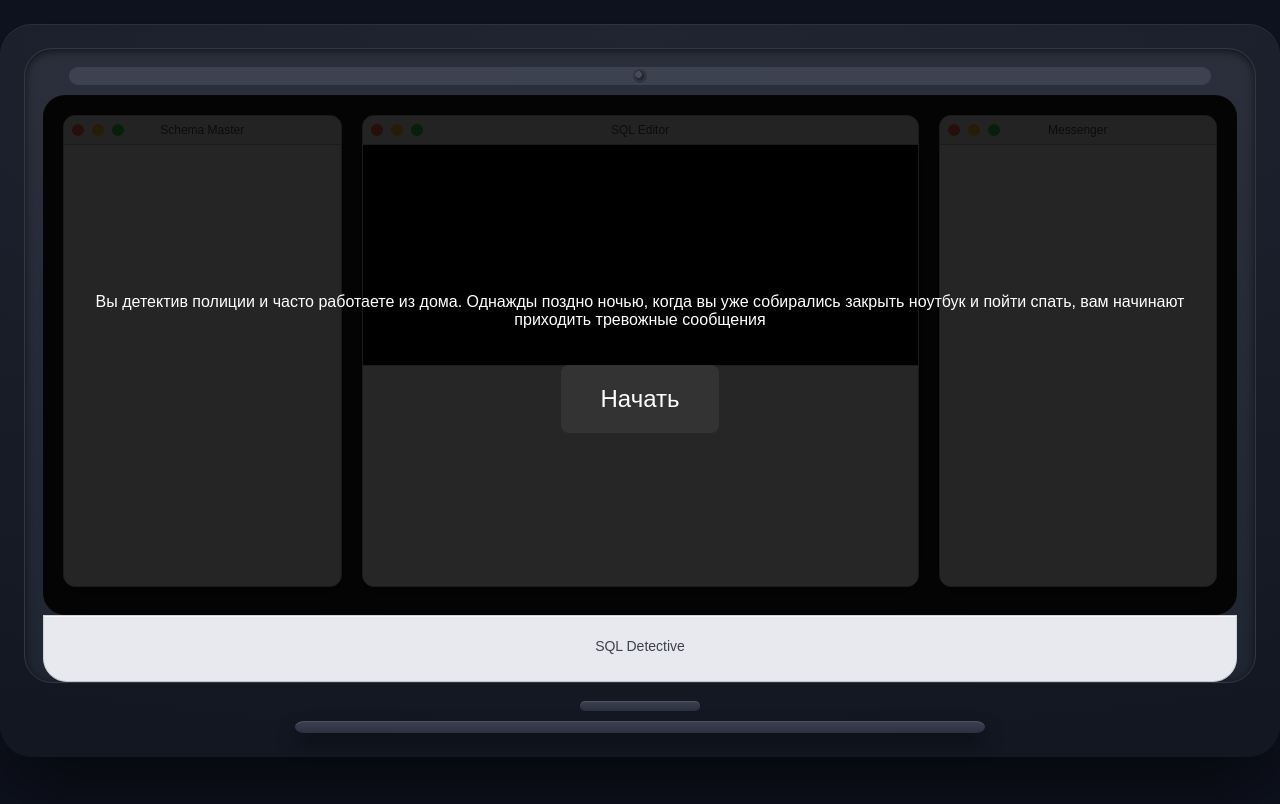
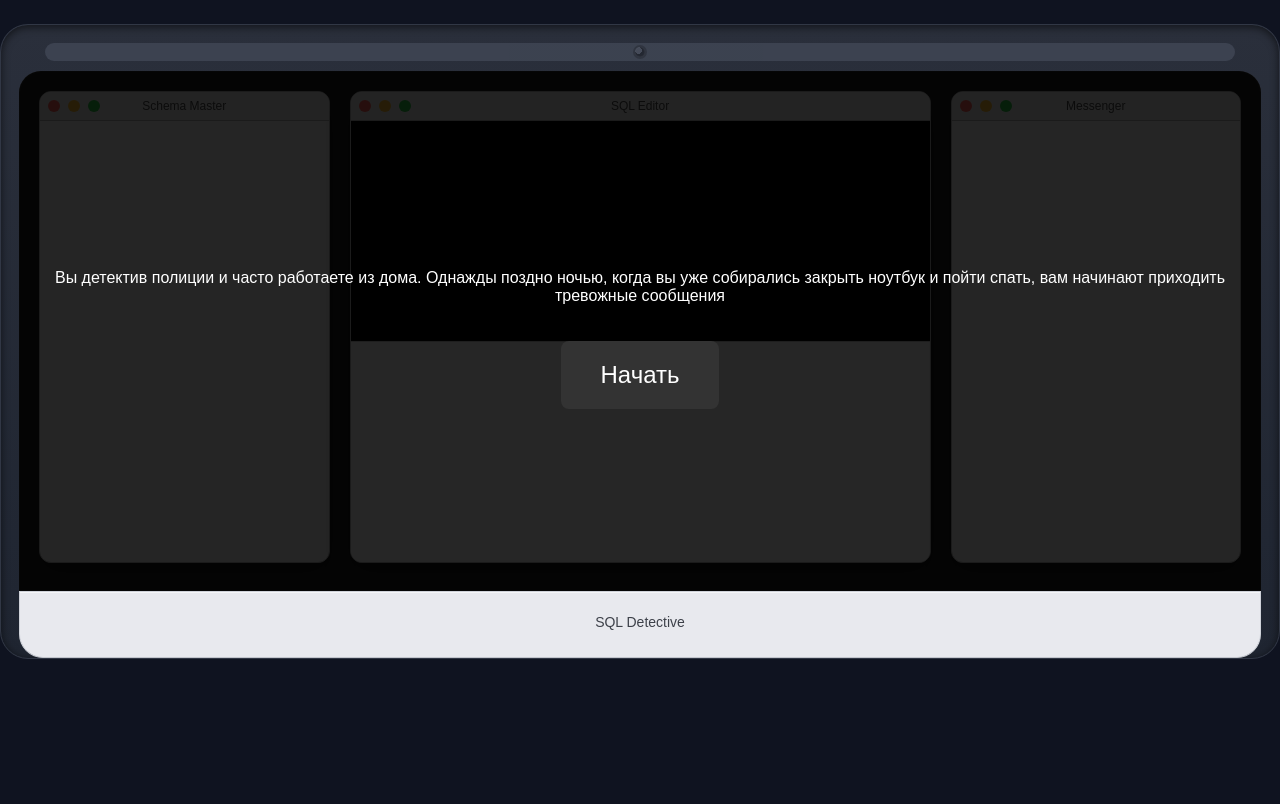
Before and after one commit to senatorous/detective-sql, a website built with Vite: page index.html in a window 1280 px wide. Built offline with nearby package versions, Linux system fonts and the light colour scheme; files whose address does not match are found by name.

Commit message:
Adjust monitor frame and stand layout

```diff
--- a/index.html
+++ b/index.html
@@ -132,18 +132,9 @@
       }
 
       /* ====== MONITOR FRAME ====== */
-      .monitor {
+      .monitor-bezel {
         max-width: 1280px;
         margin: 24px auto 56px;
-        padding: 24px;
-        border-radius: 32px;
-        background: radial-gradient(140% 100% at 50% 0%, #212531 0%, #131722 100%);
-        box-shadow:
-          0 40px 80px rgba(0,0,0,.55),
-          inset 0 1px 0 rgba(255,255,255,.06);
-      }
-
-      .monitor-bezel {
         border-radius: 28px;
         background: linear-gradient(180deg, #2a2f3b 0%, #1f2531 100%);
         border: 1px solid #313745;
@@ -174,7 +165,7 @@
       /* сам экран */
       .screen {
         position: relative;
-        border-radius: 22px;
+        border-radius: 22px 22px 0 0;
         background: #1e1e1e;
         box-shadow: inset 0 0 0 1px rgba(255,255,255,.04);
         overflow: hidden;
@@ -201,29 +192,6 @@
         line-height: 1.2;
       }
 
-      /* подставка монитора */
-      .monitor-stand {
-        display: flex;
-        flex-direction: column;
-        align-items: center;
-        gap: 10px;
-        margin-top: 18px;
-      }
-      .stand-neck {
-        width: 120px; height: 10px; border-radius: 6px;
-        background: linear-gradient(180deg, #3b4150 0%, #2b3140 100%);
-        box-shadow: inset 0 1px 0 rgba(255,255,255,.1);
-      }
-      .stand-base {
-        width: 56%;
-        height: 12px;
-        border-radius: 12px/8px;
-        background: linear-gradient(180deg, #3b4150 0%, #2b3140 100%);
-        box-shadow:
-          0 10px 18px rgba(0,0,0,.5),
-          inset 0 1px 0 rgba(255,255,255,.1);
-      }
-
       /* переопределения, когда UI вставлен в «экран» */
       .screen .desktop { height: 64vh; min-height: 480px; background: transparent; }
       @media (max-width: 1200px) {
@@ -233,7 +201,6 @@
   </head>
   <body>
     <!-- ====== MONITOR WRAPPER ====== -->
-    <div class="monitor">
     <div class="monitor-bezel">
       <div class="monitor-topbar">
         <span class="monitor-camera"></span>
@@ -295,12 +262,6 @@
       </div>
     </div>
 
-      <div class="monitor-stand">
-        <div class="stand-neck"></div>
-        <div class="stand-base"></div>
-      </div>
-    </div>
-
     <script type="module" src="/src/main.js"></script>
   </body>
 </html>
```
Lines whose indentation alone changed are shown as unchanged.
